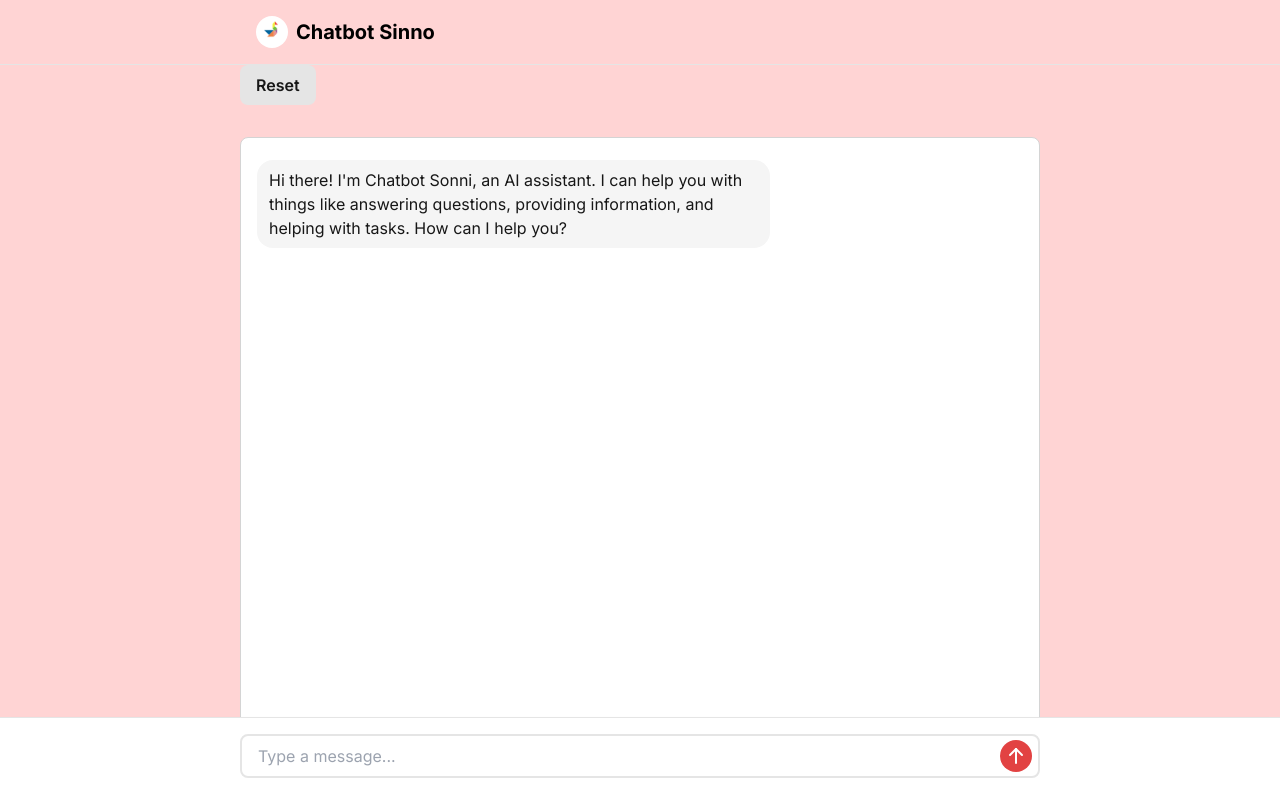
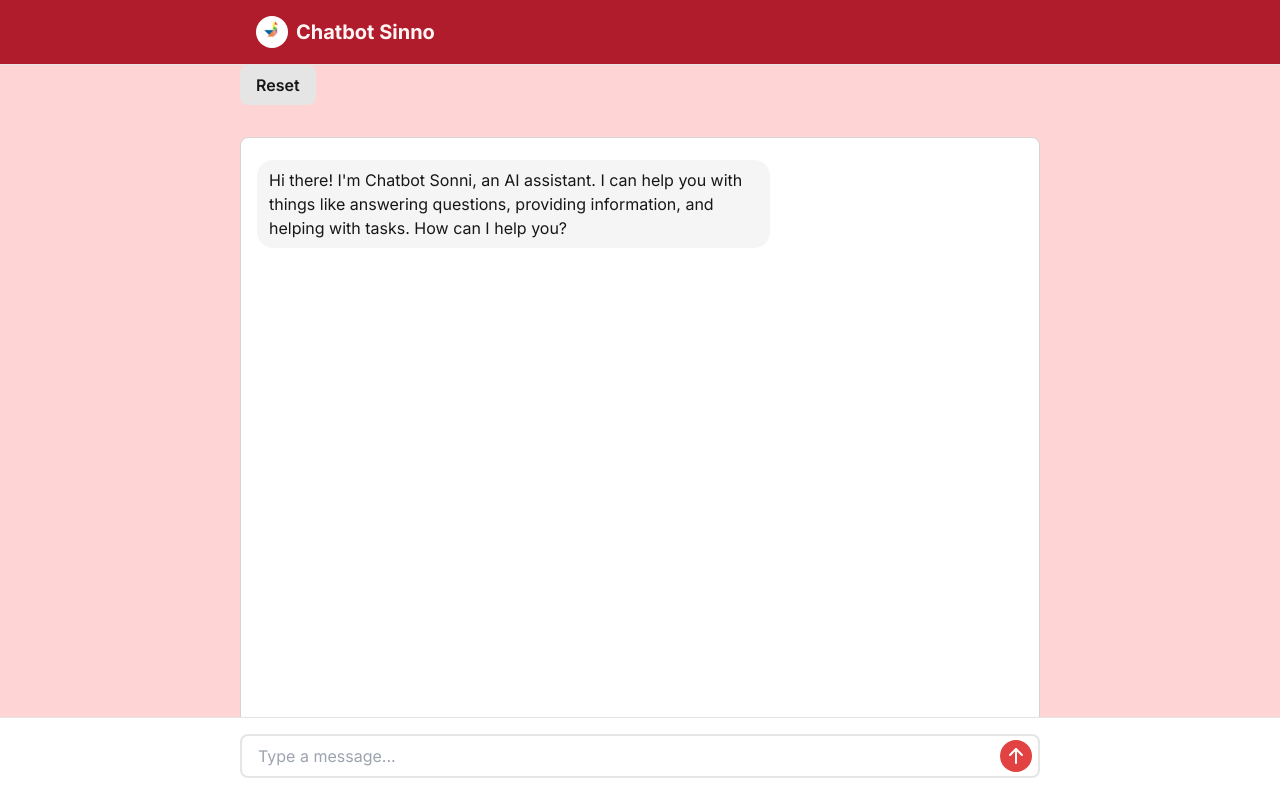
Before and after one commit to nqd1/chatbot-ui-lite, a Next.js app: page / in a window 1280 px wide. Built offline with nearby package versions, Linux system fonts and the light colour scheme.

Commit message:
hehehehdrfge

```diff
--- a/components/Layout/Navbar.tsx
+++ b/components/Layout/Navbar.tsx
@@ -3,7 +3,7 @@ import Image from "next/image";
 
 export const Navbar: FC = () => {
   return (
-    <nav className="bg-{b01c2c] border-b border-neutral-200">
+    <nav className="bg-[#b01c2c] border-b border-neutral-200">
       <div className="max-w-[800px] mx-auto px-4 py-4">
         <div className="flex items-center justify-between">
           <div className="flex items-center">
@@ -20,7 +20,7 @@ export const Navbar: FC = () => {
               href="https://www.facebook.com/SINNOclub/"
               target="_blank"
               rel="noopener noreferrer"
-              className="text-xl font-bold text-[FFF5F5] hover:text-neutral-200 transition-colors"
+              className="text-xl font-bold text-[#FFF5F5] hover:text-neutral-200 transition-colors"
             >
               Chatbot Sinno
             </a>
```
